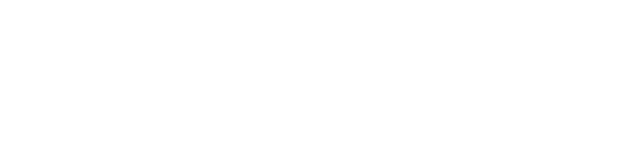
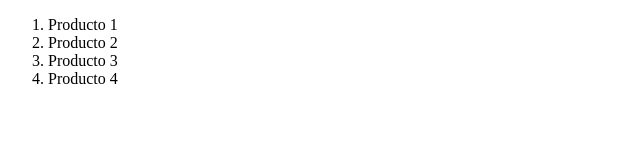
Before and after one commit to trainingLeader/web-app, a plain HTML site: page index.html in a window 1280 px wide. Shown: the whole page, without its empty margins (0-640 px from the left). Drawn offline with Linux system fonts and the light colour scheme.

Commit message:
Add Sort List

```diff
--- a/index.html
+++ b/index.html
@@ -6,6 +6,11 @@
     <title>Document</title>
 </head>
 <body>
-
+    <ol>
+        <li>Producto 1</li>
+        <li>Producto 2</li>
+        <li>Producto 3</li>
+        <li>Producto 4</li>
+    </ol>
 </body>
 </html>
```
